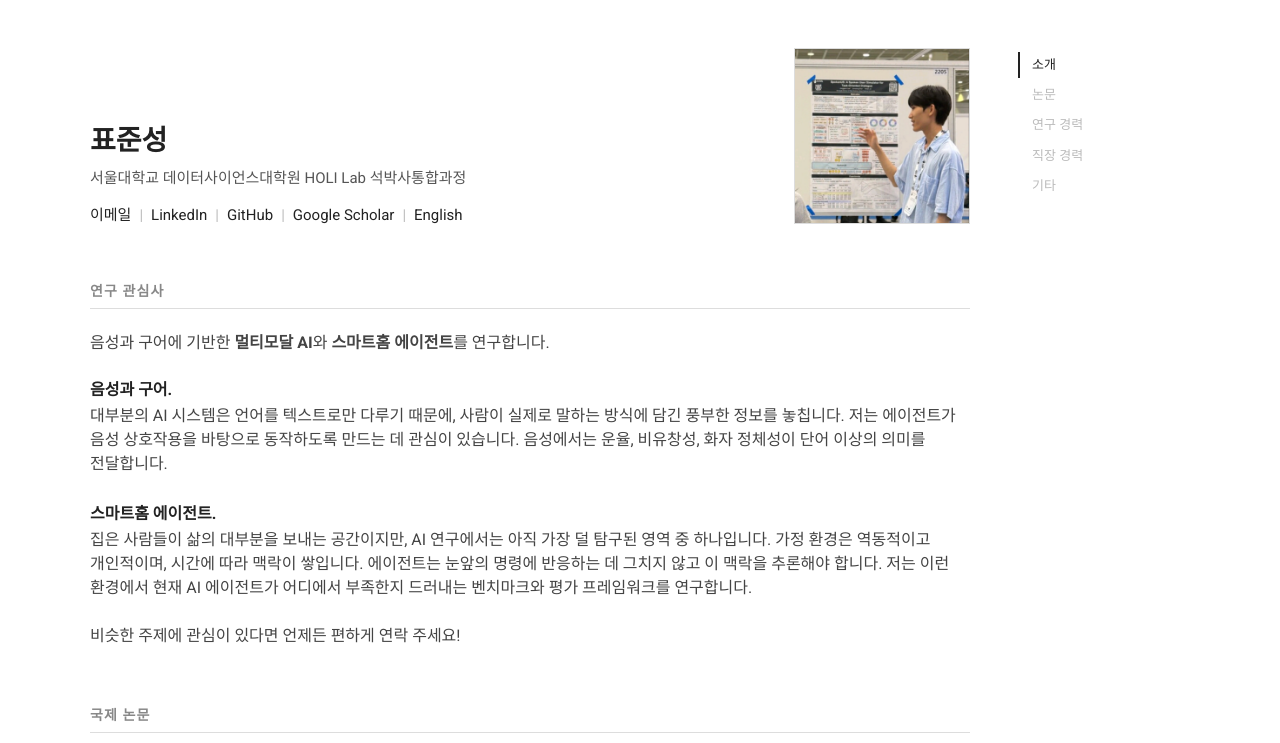
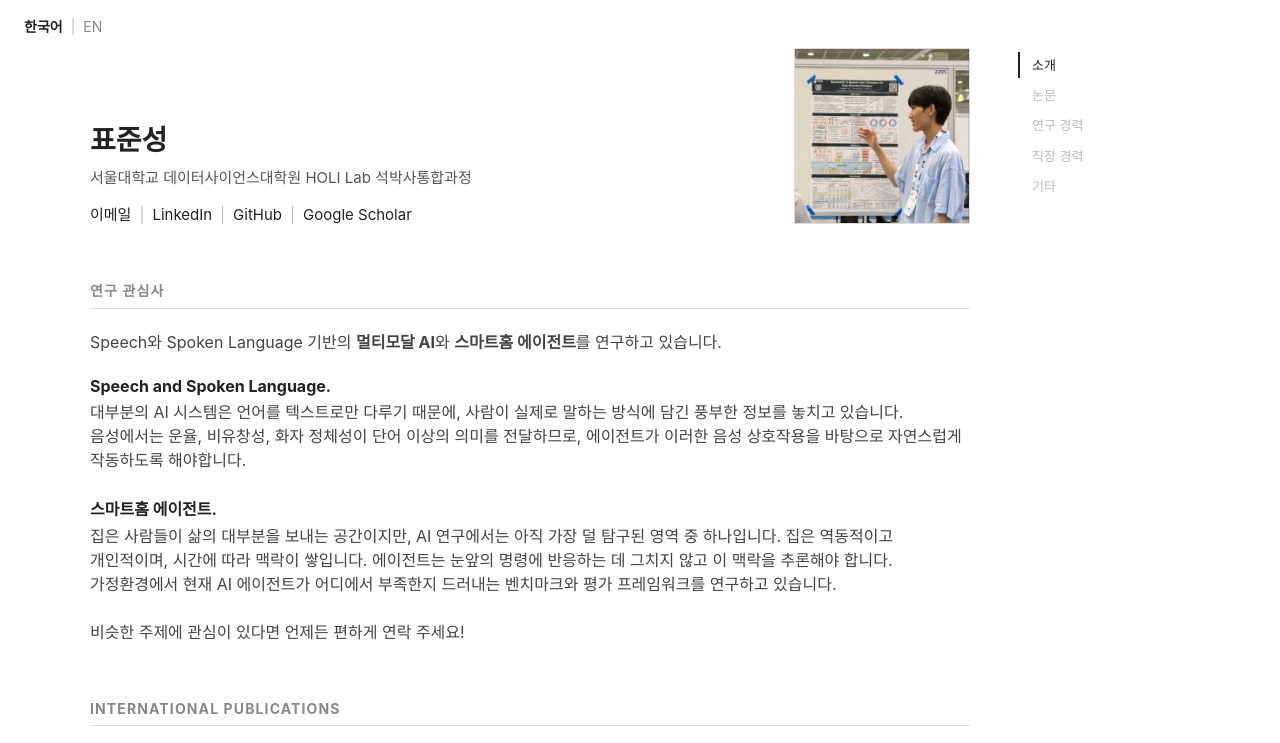
Before and after one commit to junseongpyo/junseongpyo.github.io, an Eleventy site: page ko/index.njk in a window 1280 px wide. Shown: the top 743 px of the page. Built offline with nearby package versions, Linux system fonts and the light colour scheme; Eleventy itself is replaced by a stand-in of ours; files that its build step writes are made by us from their sources; a web font is replaced by a local one.

Commit message:
Add top-left language switch and Pretendard for Korean page
- Show a "한국어 | EN" switch at the top left with the current language
  highlighted, replacing the link in the contact row
- Load Pretendard only on /ko/; the English page keeps Roboto and Times

Co-Authored-By: Claude Opus 5.5 (1M context) <noreply@anthropic.com>

```diff
--- a/_data/i18n.json
+++ b/_data/i18n.json
@@ -1,12 +1,14 @@
 {
   "siteUrl": "https://junseongpyo.github.io",
+  "switcherOrder": [
+    "ko",
+    "en"
+  ],
   "locales": {
     "en": {
       "htmlLang": "en",
       "path": "/",
-      "switchPath": "/ko/",
-      "switchLang": "ko",
-      "switchLabel": "한국어",
+      "switchLabel": "EN",
       "nav": {
         "about": "About",
         "publications": "Publications",
@@ -20,14 +22,13 @@
         "label": "Patent",
         "applicationNumber": "App. No",
         "filed": "Filed"
-      }
+      },
+      "switchAriaLabel": "Language"
     },
     "ko": {
       "htmlLang": "ko",
       "path": "/ko/",
-      "switchPath": "/",
-      "switchLang": "en",
-      "switchLabel": "English",
+      "switchLabel": "한국어",
       "nav": {
         "about": "소개",
         "publications": "논문",
@@ -41,7 +42,8 @@
         "label": "특허",
         "applicationNumber": "출원번호",
         "filed": "출원일"
-      }
+      },
+      "switchAriaLabel": "언어"
     }
   }
 }
--- a/_data/ko/about.json
+++ b/_data/ko/about.json
@@ -1,14 +1,14 @@
 {
   "heading": "연구 관심사",
-  "introductionHtml": "<p>음성과 구어에 기반한 <strong>멀티모달 AI</strong>와 <strong>스마트홈 에이전트</strong>를 연구합니다.</p>",
+  "introductionHtml": "<p>Speech와 Spoken Language 기반의 <strong>멀티모달 AI</strong>와 <strong>스마트홈 에이전트</strong>를 연구하고 있습니다.</p>",
   "topics": [
     {
-      "title": "음성과 구어.",
-      "body": "대부분의 AI 시스템은 언어를 텍스트로만 다루기 때문에, 사람이 실제로 말하는 방식에 담긴 풍부한 정보를 놓칩니다. 저는 에이전트가 음성 상호작용을 바탕으로 동작하도록 만드는 데 관심이 있습니다. 음성에서는 운율, 비유창성, 화자 정체성이 단어 이상의 의미를 전달합니다."
+      "title": "Speech and Spoken Language.",
+      "body": "대부분의 AI 시스템은 언어를 텍스트로만 다루기 때문에, 사람이 실제로 말하는 방식에 담긴 풍부한 정보를 놓치고 있습니다. 음성에서는 운율, 비유창성, 화자 정체성이 단어 이상의 의미를 전달하므로, 에이전트가 이러한 음성 상호작용을 바탕으로 자연스럽게 작동하도록 해야합니다."
     },
     {
       "title": "스마트홈 에이전트.",
-      "body": "집은 사람들이 삶의 대부분을 보내는 공간이지만, AI 연구에서는 아직 가장 덜 탐구된 영역 중 하나입니다. 가정 환경은 역동적이고 개인적이며, 시간에 따라 맥락이 쌓입니다. 에이전트는 눈앞의 명령에 반응하는 데 그치지 않고 이 맥락을 추론해야 합니다. 저는 이런 환경에서 현재 AI 에이전트가 어디에서 부족한지 드러내는 벤치마크와 평가 프레임워크를 연구합니다."
+      "body": "집은 사람들이 삶의 대부분을 보내는 공간이지만, AI 연구에서는 아직 가장 덜 탐구된 영역 중 하나입니다. 집은 역동적이고 개인적이며, 시간에 따라 맥락이 쌓입니다. 에이전트는 눈앞의 명령에 반응하는 데 그치지 않고 이 맥락을 추론해야 합니다. 가정환경에서 현재 AI 에이전트가 어디에서 부족한지 드러내는 벤치마크와 평가 프레임워크를 연구하고 있습니다."
     }
   ],
   "closing": "비슷한 주제에 관심이 있다면 언제든 편하게 연락 주세요!"
--- a/_data/ko/publications.json
+++ b/_data/ko/publications.json
@@ -1,7 +1,7 @@
 {
   "heading": "논문",
-  "internationalHeading": "국제 논문",
-  "domesticHeading": "국내 논문",
+  "internationalHeading": "International Publications",
+  "domesticHeading": "Domestic Publications",
   "items": [
     {
       "category": "international",
--- a/_includes/layouts/home.njk
+++ b/_includes/layouts/home.njk
@@ -10,6 +10,10 @@
     {% endfor %}<link rel="alternate" hreflang="x-default" href="{{ i18n.siteUrl }}/" />
     <link rel="icon" href="/favicon.svg" type="image/svg+xml" />
     <title>{{ site.name | escape }}</title>
+    {% if locale == "ko" %}<link
+      rel="stylesheet"
+      href="https://cdn.jsdelivr.net/gh/orioncactus/pretendard@v1.3.9/dist/web/variable/pretendardvariable-dynamic-subset.min.css"
+    />{% endif %}
     <link rel="stylesheet" href="/styles.css" />
     <script
       async
@@ -25,6 +29,9 @@
     </script>
   </head>
   <body>
+    <nav class="lang-switch" aria-label="{{ ui.switchAriaLabel | escape }}">
+      {% for code in i18n.switcherOrder %}{% set target = i18n.locales[code] %}{% if code == locale %}<span class="active" aria-current="page" lang="{{ target.htmlLang }}">{{ target.switchLabel }}</span>{% else %}<a href="{{ target.path }}" hreflang="{{ target.htmlLang }}" lang="{{ target.htmlLang }}">{{ target.switchLabel }}</a>{% endif %}{% if not loop.last %}<span class="lang-sep" aria-hidden="true">|</span>{% endif %}{% endfor %}
+    </nav>
     <div class="page">
       <div class="main">
         <header class="site-header">
@@ -32,7 +39,7 @@
             <h1>{{ site.name | escape }}</h1>
             <div class="header-subtitle">{{ site.subtitle | escape }}</div>
             <div class="contact">
-              {% for contact in site.contacts %}<a href="{{ contact.url | escape }}">{{ contact.label | escape }}</a>{% if not loop.last %}<span>|</span>{% endif %}{% endfor %}<span>|</span><a href="{{ ui.switchPath }}" hreflang="{{ ui.switchLang }}" lang="{{ ui.switchLang }}">{{ ui.switchLabel }}</a>
+              {% for contact in site.contacts %}<a href="{{ contact.url | escape }}">{{ contact.label | escape }}</a>{% if not loop.last %}<span>|</span>{% endif %}{% endfor %}
             </div>
           </div>
 
--- a/styles.css
+++ b/styles.css
@@ -442,7 +442,42 @@ section + section {
 }
 
 :lang(ko) body {
-  font-family: "Roboto", "Apple SD Gothic Neo", "Noto Sans KR", "Malgun Gothic",
-    sans-serif;
+  --font-ko: "Pretendard Variable", Pretendard, -apple-system,
+    BlinkMacSystemFont, system-ui, "Apple SD Gothic Neo", "Noto Sans KR",
+    "Malgun Gothic", sans-serif;
+  font-family: var(--font-ko);
   word-break: keep-all;
 }
+
+:lang(ko) header h1,
+:lang(ko) .toc a {
+  font-family: var(--font-ko);
+}
+
+.lang-switch {
+  position: absolute;
+  top: 16px;
+  left: 24px;
+  font-size: var(--fs-xs);
+  color: var(--c-text-muted);
+}
+
+.lang-switch a {
+  color: var(--c-text-muted);
+  text-decoration: none;
+}
+
+.lang-switch a:hover {
+  color: var(--c-text);
+  text-decoration: underline;
+}
+
+.lang-switch .active {
+  color: var(--c-text);
+  font-weight: 700;
+}
+
+.lang-sep {
+  margin: 0 8px;
+  color: var(--c-text-faint);
+}
```
Also changed, not shown: tests/site-migration.test.mjs (+9 -2 lines).
